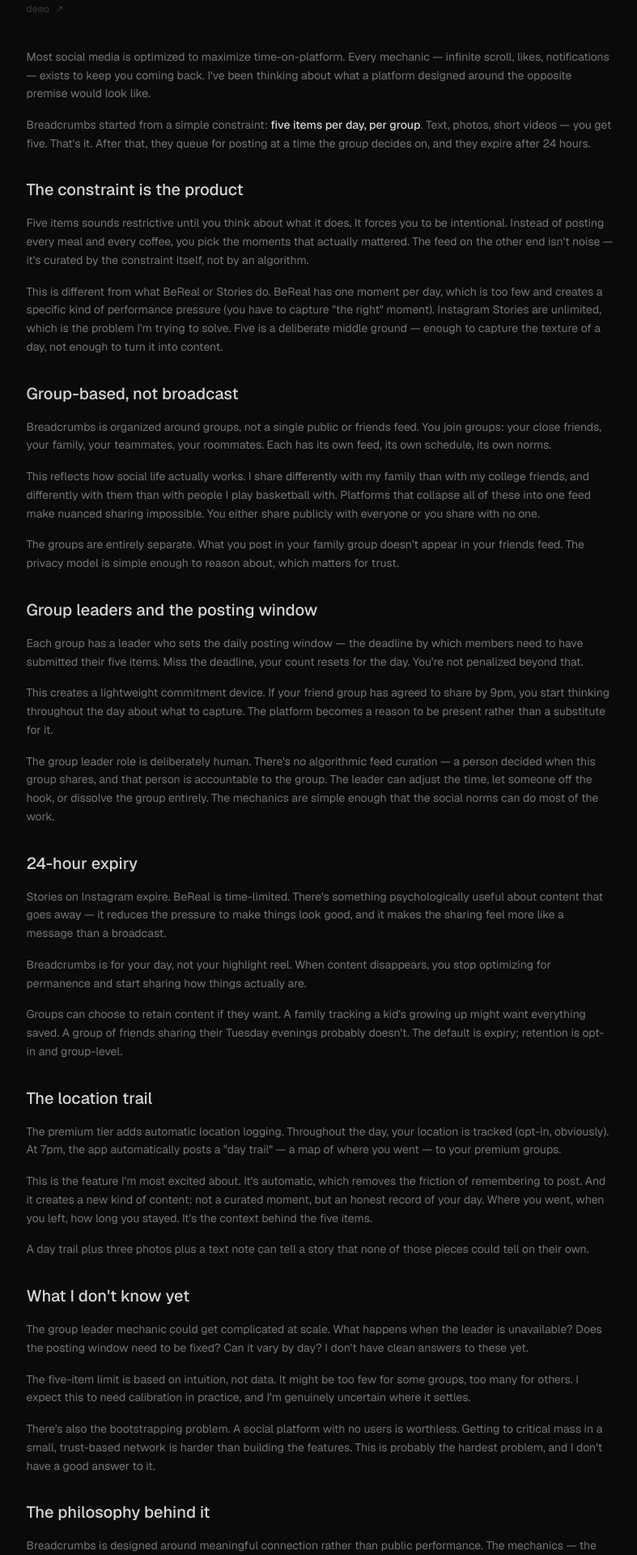
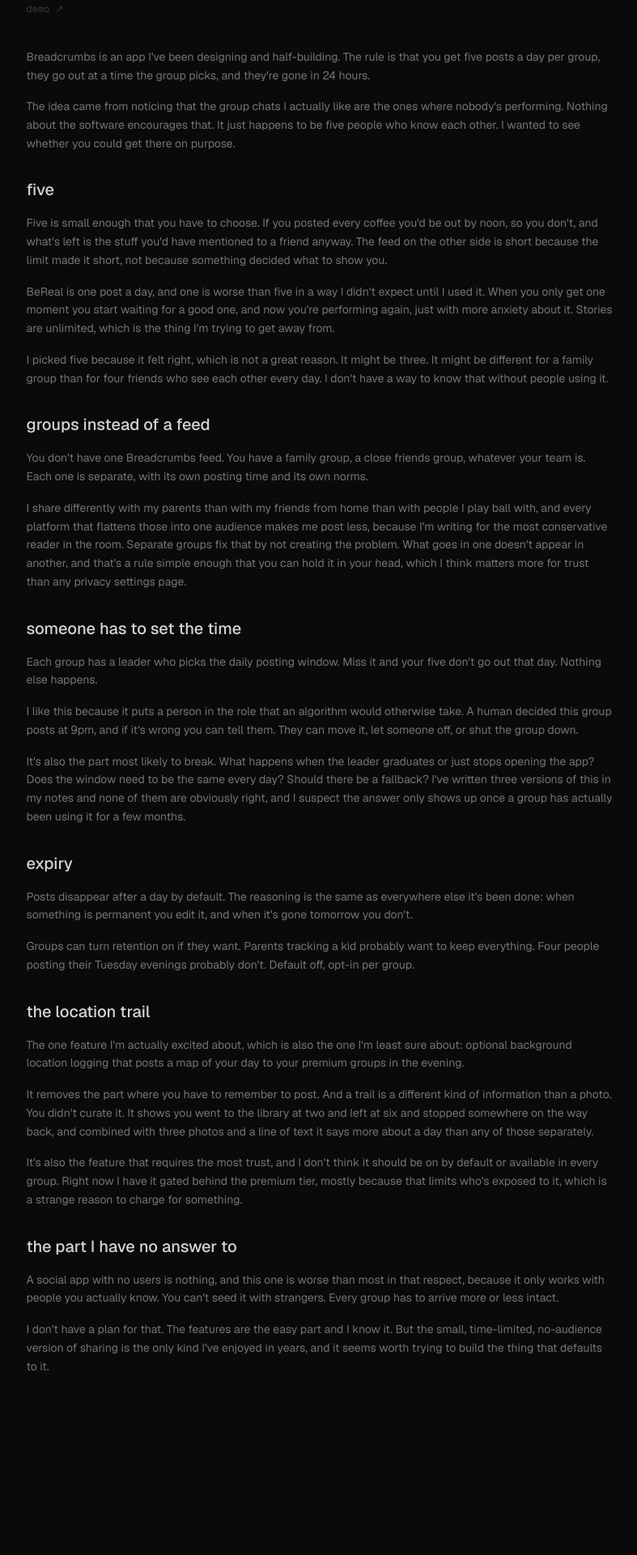
Before and after one commit to aidxhxr/aidxhxr-dev, a Next.js app: page /writing/breadcrumbs in a window 1280 px wide. Shown: the part 300-2220 px from the top of the page at 81% size, without its empty margins (245-1032 px from the left). After the commit the page ends 2062 px from the top, so only its background shows below. Built offline with nearby package versions, Linux system fonts and the light colour scheme.

Commit message:
content(breadcrumbs): rewrite as a design in progress
Drop the manifesto tone for the open questions — why five is a guess,
where the group-leader mechanic breaks, and no answer to bootstrapping.

```diff
--- a/content/writing/breadcrumbs.mdx
+++ b/content/writing/breadcrumbs.mdx
@@ -1,55 +1,45 @@
-Most social media is optimized to maximize time-on-platform. Every mechanic — infinite scroll, likes, notifications — exists to keep you coming back. I've been thinking about what a platform designed around the opposite premise would look like.
+Breadcrumbs is an app I've been designing and half-building. The rule is that you get five posts a day per group, they go out at a time the group picks, and they're gone in 24 hours.
 
-Breadcrumbs started from a simple constraint: **five items per day, per group**. Text, photos, short videos — you get five. That's it. After that, they queue for posting at a time the group decides on, and they expire after 24 hours.
+The idea came from noticing that the group chats I actually like are the ones where nobody's performing. Nothing about the software encourages that. It just happens to be five people who know each other. I wanted to see whether you could get there on purpose.
 
-## The constraint is the product
+## five
 
-Five items sounds restrictive until you think about what it does. It forces you to be intentional. Instead of posting every meal and every coffee, you pick the moments that actually mattered. The feed on the other end isn't noise — it's curated by the constraint itself, not by an algorithm.
+Five is small enough that you have to choose. If you posted every coffee you'd be out by noon, so you don't, and what's left is the stuff you'd have mentioned to a friend anyway. The feed on the other side is short because the limit made it short, not because something decided what to show you.
 
-This is different from what BeReal or Stories do. BeReal has one moment per day, which is too few and creates a specific kind of performance pressure (you have to capture "the right" moment). Instagram Stories are unlimited, which is the problem I'm trying to solve. Five is a deliberate middle ground — enough to capture the texture of a day, not enough to turn it into content.
+BeReal is one post a day, and one is worse than five in a way I didn't expect until I used it. When you only get one moment you start waiting for a good one, and now you're performing again, just with more anxiety about it. Stories are unlimited, which is the thing I'm trying to get away from.
 
-## Group-based, not broadcast
+I picked five because it felt right, which is not a great reason. It might be three. It might be different for a family group than for four friends who see each other every day. I don't have a way to know that without people using it.
 
-Breadcrumbs is organized around groups, not a single public or friends feed. You join groups: your close friends, your family, your teammates, your roommates. Each has its own feed, its own schedule, its own norms.
+## groups instead of a feed
 
-This reflects how social life actually works. I share differently with my family than with my college friends, and differently with them than with people I play basketball with. Platforms that collapse all of these into one feed make nuanced sharing impossible. You either share publicly with everyone or you share with no one.
+You don't have one Breadcrumbs feed. You have a family group, a close friends group, whatever your team is. Each one is separate, with its own posting time and its own norms.
 
-The groups are entirely separate. What you post in your family group doesn't appear in your friends feed. The privacy model is simple enough to reason about, which matters for trust.
+I share differently with my parents than with my friends from home than with people I play ball with, and every platform that flattens those into one audience makes me post less, because I'm writing for the most conservative reader in the room. Separate groups fix that by not creating the problem. What goes in one doesn't appear in another, and that's a rule simple enough that you can hold it in your head, which I think matters more for trust than any privacy settings page.
 
-## Group leaders and the posting window
+## someone has to set the time
 
-Each group has a leader who sets the daily posting window — the deadline by which members need to have submitted their five items. Miss the deadline, your count resets for the day. You're not penalized beyond that.
+Each group has a leader who picks the daily posting window. Miss it and your five don't go out that day. Nothing else happens.
 
-This creates a lightweight commitment device. If your friend group has agreed to share by 9pm, you start thinking throughout the day about what to capture. The platform becomes a reason to be present rather than a substitute for it.
+I like this because it puts a person in the role that an algorithm would otherwise take. A human decided this group posts at 9pm, and if it's wrong you can tell them. They can move it, let someone off, or shut the group down.
 
-The group leader role is deliberately human. There's no algorithmic feed curation — a person decided when this group shares, and that person is accountable to the group. The leader can adjust the time, let someone off the hook, or dissolve the group entirely. The mechanics are simple enough that the social norms can do most of the work.
+It's also the part most likely to break. What happens when the leader graduates or just stops opening the app? Does the window need to be the same every day? Should there be a fallback? I've written three versions of this in my notes and none of them are obviously right, and I suspect the answer only shows up once a group has actually been using it for a few months.
 
-## 24-hour expiry
+## expiry
 
-Stories on Instagram expire. BeReal is time-limited. There's something psychologically useful about content that goes away — it reduces the pressure to make things look good, and it makes the sharing feel more like a message than a broadcast.
+Posts disappear after a day by default. The reasoning is the same as everywhere else it's been done: when something is permanent you edit it, and when it's gone tomorrow you don't.
 
-Breadcrumbs is for your day, not your highlight reel. When content disappears, you stop optimizing for permanence and start sharing how things actually are.
+Groups can turn retention on if they want. Parents tracking a kid probably want to keep everything. Four people posting their Tuesday evenings probably don't. Default off, opt-in per group.
 
-Groups can choose to retain content if they want. A family tracking a kid's growing up might want everything saved. A group of friends sharing their Tuesday evenings probably doesn't. The default is expiry; retention is opt-in and group-level.
+## the location trail
 
-## The location trail
+The one feature I'm actually excited about, which is also the one I'm least sure about: optional background location logging that posts a map of your day to your premium groups in the evening.
 
-The premium tier adds automatic location logging. Throughout the day, your location is tracked (opt-in, obviously). At 7pm, the app automatically posts a "day trail" — a map of where you went — to your premium groups.
+It removes the part where you have to remember to post. And a trail is a different kind of information than a photo. You didn't curate it. It shows you went to the library at two and left at six and stopped somewhere on the way back, and combined with three photos and a line of text it says more about a day than any of those separately.
 
-This is the feature I'm most excited about. It's automatic, which removes the friction of remembering to post. And it creates a new kind of content: not a curated moment, but an honest record of your day. Where you went, when you left, how long you stayed. It's the context behind the five items.
+It's also the feature that requires the most trust, and I don't think it should be on by default or available in every group. Right now I have it gated behind the premium tier, mostly because that limits who's exposed to it, which is a strange reason to charge for something.
 
-A day trail plus three photos plus a text note can tell a story that none of those pieces could tell on their own.
+## the part I have no answer to
 
-## What I don't know yet
+A social app with no users is nothing, and this one is worse than most in that respect, because it only works with people you actually know. You can't seed it with strangers. Every group has to arrive more or less intact.
 
-The group leader mechanic could get complicated at scale. What happens when the leader is unavailable? Does the posting window need to be fixed? Can it vary by day? I don't have clean answers to these yet.
-
-The five-item limit is based on intuition, not data. It might be too few for some groups, too many for others. I expect this to need calibration in practice, and I'm genuinely uncertain where it settles.
-
-There's also the bootstrapping problem. A social platform with no users is worthless. Getting to critical mass in a small, trust-based network is harder than building the features. This is probably the hardest problem, and I don't have a good answer to it.
-
-## The philosophy behind it
-
-Breadcrumbs is designed around meaningful connection rather than public performance. The mechanics — the limit, the expiry, the group structure — are all trying to shift the incentives away from "make content people engage with" toward "share your actual day with people you care about."
-
-I don't know if it would work at scale. But I think the core idea is right: the best social experiences I've had have been time-limited, context-specific, and with a small group of people. Breadcrumbs is an attempt to make that the default rather than the exception.
+I don't have a plan for that. The features are the easy part and I know it. But the small, time-limited, no-audience version of sharing is the only kind I've enjoyed in years, and it seems worth trying to build the thing that defaults to it.
--- a/lib/posts.ts
+++ b/lib/posts.ts
@@ -25,7 +25,7 @@
     title: "breadcrumbs: a social platform built around what you don't post",
     date: "2026-03-10",
     description:
-      "Five items a day, 24-hour expiry, group-based feeds. Designing around intentional sharing instead of maximizing engagement.",
+      "Five posts a day, gone in 24 hours, split by group. Trying to build the thing my good group chats already are by accident.",
   },
   {
     slug: "building-tickflow",
```
